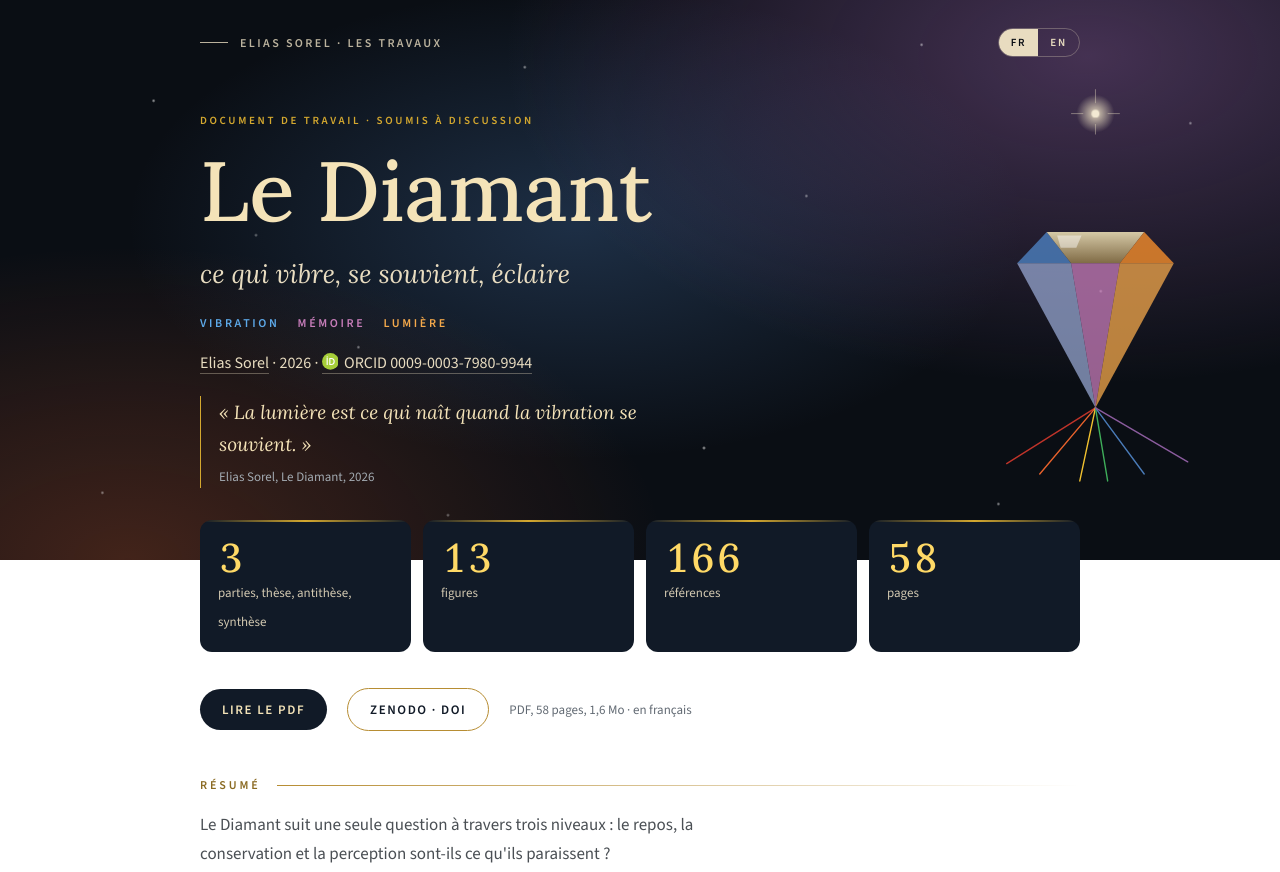
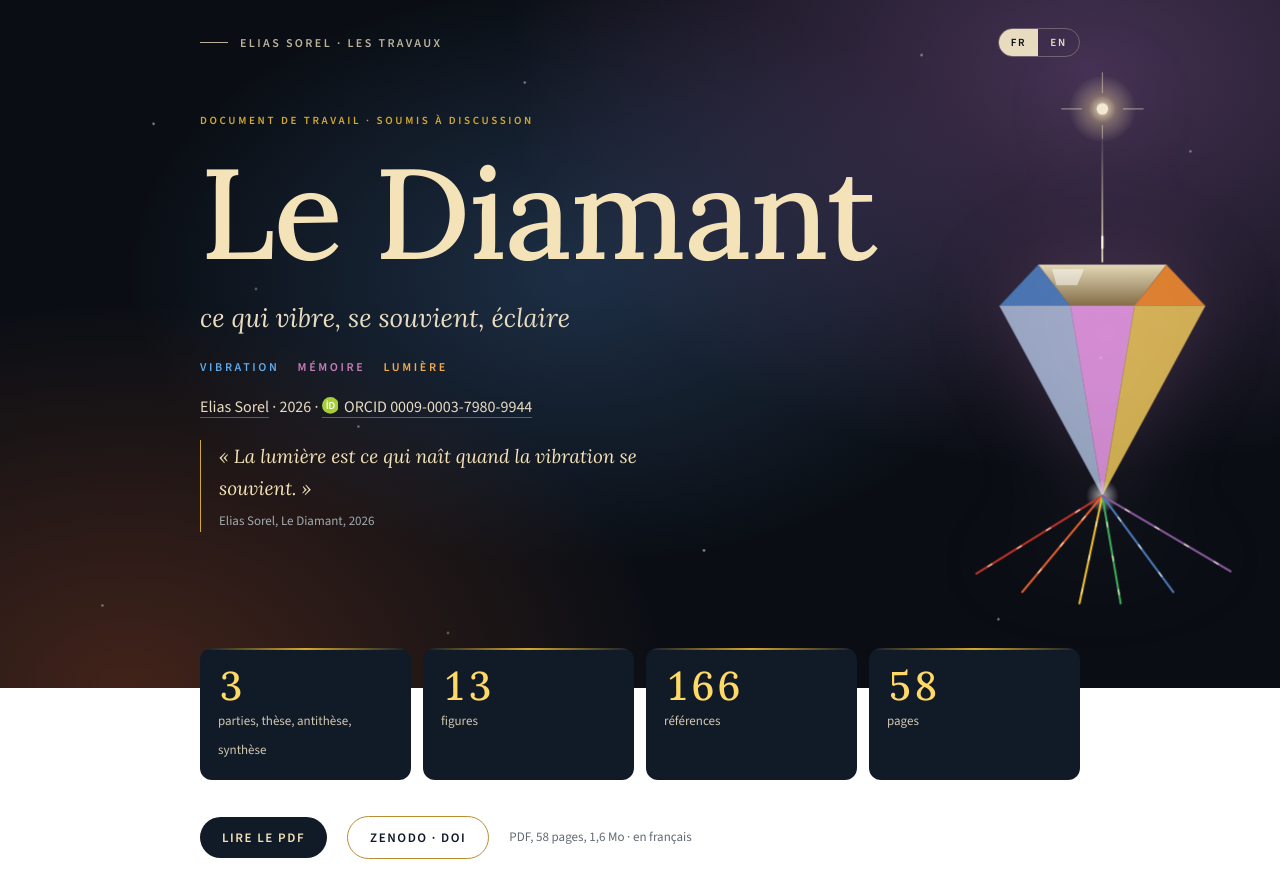
Before and after one commit to eliassorel/eliassorel.github.io, a plain HTML site: page papiers/le-diamant/index.html in a window 1280 px wide. Shown: the top 872 px of the page. Drawn offline with nearby package versions, Linux system fonts and the light colour scheme.

Commit message:
Diamant : un bandeau qui s'allume

```diff
--- a/papiers/le-diamant/index.html
+++ b/papiers/le-diamant/index.html
@@ -132,6 +132,27 @@ dl.meta .doi{font-family:var(--mono);font-size:14px}
 .id{width:1.05em;height:1.05em;vertical-align:-.15em;margin-right:.35em}
 @media (prefers-reduced-motion:no-preference){.gemme .astre{animation:luit 4s ease-in-out infinite alternate}@keyframes luit{from{opacity:.55}to{opacity:1}}}
 @media (max-width:760px){.gemme{opacity:.35;right:50%;transform:translateX(50%);height:calc(100% - 170px)}}
+
+.bandeau{min-height:clamp(600px,86vh,860px)}
+.bandeau .inner{padding-block:28px 110px}
+.bandeau h1{font-size:clamp(60px,10vw,128px);letter-spacing:-.01em}
+.gemme{top:70px!important;height:calc(100% - 150px)!important;max-height:700px!important;right:max(1vw,calc(50% - 600px))!important;filter:drop-shadow(0 0 40px rgba(199,125,186,.25))}
+.gemme .f1,.gemme .f3{fill-opacity:.85}.gemme .f2{fill-opacity:.92}.gemme .f4{fill-opacity:.7}.gemme .f5{fill-opacity:.78}.gemme .f6{fill-opacity:.78}
+.gemme .photon{stroke-dasharray:10 98;stroke-dashoffset:108}
+.gemme .flux line{stroke-dasharray:4 26}
+@media (prefers-reduced-motion:no-preference){
+  .gemme .photon{animation:tombe 2.6s cubic-bezier(.5,0,.8,.4) infinite}
+  @keyframes tombe{to{stroke-dashoffset:0}}
+  .gemme .flux line{animation:jaillit 1.8s linear infinite}
+  @keyframes jaillit{to{stroke-dashoffset:-30}}
+  .gemme .pointe{animation:bat 2.6s ease-in-out infinite;transform-origin:120px 372px}
+  @keyframes bat{0%,70%{opacity:.35;transform:scale(.8)}85%{opacity:1;transform:scale(1.25)}100%{opacity:.35;transform:scale(.8)}}
+  .gemme .f{animation:miroite 6s ease-in-out infinite}
+  .gemme .f2{animation-delay:-1s}.gemme .f3{animation-delay:-2s}.gemme .f4{animation-delay:-3s}.gemme .f5{animation-delay:-4s}.gemme .f6{animation-delay:-5s}
+  @keyframes miroite{0%,100%{filter:brightness(1)}50%{filter:brightness(1.35)}}
+  .gemme .croix{animation:luit 4s ease-in-out infinite alternate}
+}
+@media (max-width:760px){.bandeau{min-height:0}.gemme{opacity:.4;height:calc(100% - 190px)!important;right:50%!important}}
 footer{margin-top:96px;background:var(--nuit-profonde);color:#c9c1ae}
 footer .inner{padding-block:40px;display:flex;flex-wrap:wrap;gap:12px 28px;font-size:14px}
 footer a{text-decoration:none} footer a:hover{color:var(--or-vif)}
@@ -144,29 +165,44 @@ footer a{text-decoration:none} footer a:hover{color:var(--or-vif)}
 <body>
 
 <header class="bandeau band">
-  <svg class="gemme" viewBox="0 0 240 460" aria-hidden="true">
+  <svg class="gemme" viewBox="0 0 240 470" aria-hidden="true">
     <defs>
-      <radialGradient id="halo"><stop offset="0" stop-color="#fff3d0" stop-opacity=".9"/><stop offset="1" stop-color="#fff3d0" stop-opacity="0"/></radialGradient>
-      <linearGradient id="table" x1="0" x2="0" y1="0" y2="1"><stop offset="0" stop-color="#e9dcb4"/><stop offset="1" stop-color="#8a7448"/></linearGradient>
-      <linearGradient id="filet" x1="0" x2="0" y1="0" y2="1"><stop offset="0" stop-color="#e8dcc0" stop-opacity=".1"/><stop offset="1" stop-color="#e8dcc0" stop-opacity=".7"/></linearGradient>
+      <radialGradient id="halo"><stop offset="0" stop-color="#fff3d0" stop-opacity=".95"/><stop offset=".4" stop-color="#ffe7a8" stop-opacity=".35"/><stop offset="1" stop-color="#fff3d0" stop-opacity="0"/></radialGradient>
+      <radialGradient id="coeur"><stop offset="0" stop-color="#fff" stop-opacity=".9"/><stop offset="1" stop-color="#fff" stop-opacity="0"/></radialGradient>
+      <radialGradient id="aube" cx=".5" cy="0" r="1"><stop offset="0" stop-color="#f4a94b" stop-opacity=".35"/><stop offset=".5" stop-color="#8b5c9e" stop-opacity=".15"/><stop offset="1" stop-color="#4a7bb8" stop-opacity="0"/></radialGradient>
+      <linearGradient id="table" x1="0" x2="0" y1="0" y2="1"><stop offset="0" stop-color="#f3e7c2"/><stop offset="1" stop-color="#8a7448"/></linearGradient>
+      <linearGradient id="filet" gradientUnits="userSpaceOnUse" x1="120" x2="120" y1="60" y2="168"><stop offset="0" stop-color="#fff3d0" stop-opacity=".1"/><stop offset="1" stop-color="#fff3d0" stop-opacity=".95"/></linearGradient>
     </defs>
-    <g class="astre"><circle cx="120" cy="34" r="22" fill="url(#halo)"/><circle cx="120" cy="34" r="4.5" fill="#fff6dc"/></g>
-    <path d="M120 6V22M120 46V58M92 34H106M134 34H148" stroke="#e8dcc0" stroke-opacity=".5" stroke-width="1"/>
-    <line x1="120" y1="58" x2="120" y2="168" stroke="url(#filet)" stroke-width="1.2"/>
-    <polygon points="30,206 64,170 92,206" fill="#4a7bb8" fill-opacity=".85"/>
-    <polygon points="64,170 176,170 148,206 92,206" fill="url(#table)" fill-opacity=".9"/>
-    <polygon points="176,170 210,206 148,206" fill="#e8862c" fill-opacity=".85"/>
-    <polygon points="76,174 104,174 98,188 80,188" fill="#fff" fill-opacity=".45"/>
-    <polygon points="30,206 92,206 120,372" fill="#9fb0dc" fill-opacity=".7"/>
-    <polygon points="92,206 148,206 120,372" fill="#c77dba" fill-opacity=".75"/>
-    <polygon points="148,206 210,206 120,372" fill="#f4a94b" fill-opacity=".75"/>
-    <g stroke-width="1.6" stroke-linecap="round">
-      <line x1="120" y1="372" x2="18" y2="436" stroke="#c0342a"/>
-      <line x1="120" y1="372" x2="56" y2="448" stroke="#e8622c"/>
-      <line x1="120" y1="372" x2="102" y2="456" stroke="#f2c230"/>
-      <line x1="120" y1="372" x2="134" y2="456" stroke="#3fae5a"/>
-      <line x1="120" y1="372" x2="176" y2="448" stroke="#4a7bb8"/>
-      <line x1="120" y1="372" x2="226" y2="434" stroke="#8b5c9e"/>
+        <g class="astre"><circle cx="120" cy="34" r="30" fill="url(#halo)"/><circle cx="120" cy="34" r="5" fill="#fff6dc"/></g>
+    <path class="croix" d="M120 2V20M120 48V60M84 34H102M138 34H156" stroke="#e8dcc0" stroke-opacity=".55" stroke-width="1"/>
+    <line x1="120" y1="60" x2="120" y2="168" stroke="url(#filet)" stroke-width="1.4"/>
+    <line class="photon" x1="120" y1="60" x2="120" y2="168" stroke="#fff6dc" stroke-width="2" stroke-linecap="round"/>
+    <g class="facettes">
+      <polygon class="f f1" points="30,206 64,170 92,206" fill="#4a7bb8"/>
+      <polygon class="f f2" points="64,170 176,170 148,206 92,206" fill="url(#table)"/>
+      <polygon class="f f3" points="176,170 210,206 148,206" fill="#e8862c"/>
+      <polygon points="76,174 104,174 98,188 80,188" fill="#fff" fill-opacity=".5"/>
+      <polygon class="f f4" points="30,206 92,206 120,372" fill="#9fb0dc"/>
+      <polygon class="f f5" points="92,206 148,206 120,372" fill="#c77dba"/>
+      <polygon class="f f6" points="148,206 210,206 120,372" fill="#f4a94b"/>
+      <path d="M30 206H210M64 170L92 206L120 372L148 206L176 170" fill="none" stroke="#fff" stroke-opacity=".22" stroke-width=".6"/>
+    </g>
+    <circle class="pointe" cx="120" cy="372" r="14" fill="url(#coeur)"/>
+    <g class="rayons" stroke-width="1.8" stroke-linecap="round">
+      <line x1="120" y1="372" x2="10" y2="440" stroke="#c0342a"/>
+      <line x1="120" y1="372" x2="50" y2="456" stroke="#e8622c"/>
+      <line x1="120" y1="372" x2="100" y2="466" stroke="#f2c230"/>
+      <line x1="120" y1="372" x2="136" y2="466" stroke="#3fae5a"/>
+      <line x1="120" y1="372" x2="182" y2="456" stroke="#4a7bb8"/>
+      <line x1="120" y1="372" x2="232" y2="438" stroke="#8b5c9e"/>
+    </g>
+    <g class="flux" stroke-width="1.2" stroke="#fff6dc" stroke-opacity=".8" stroke-linecap="round">
+      <line x1="120" y1="372" x2="10" y2="440"/>
+      <line x1="120" y1="372" x2="50" y2="456"/>
+      <line x1="120" y1="372" x2="100" y2="466"/>
+      <line x1="120" y1="372" x2="136" y2="466"/>
+      <line x1="120" y1="372" x2="182" y2="456"/>
+      <line x1="120" y1="372" x2="232" y2="438"/>
     </g>
   </svg>
   <div class="inner">
```
